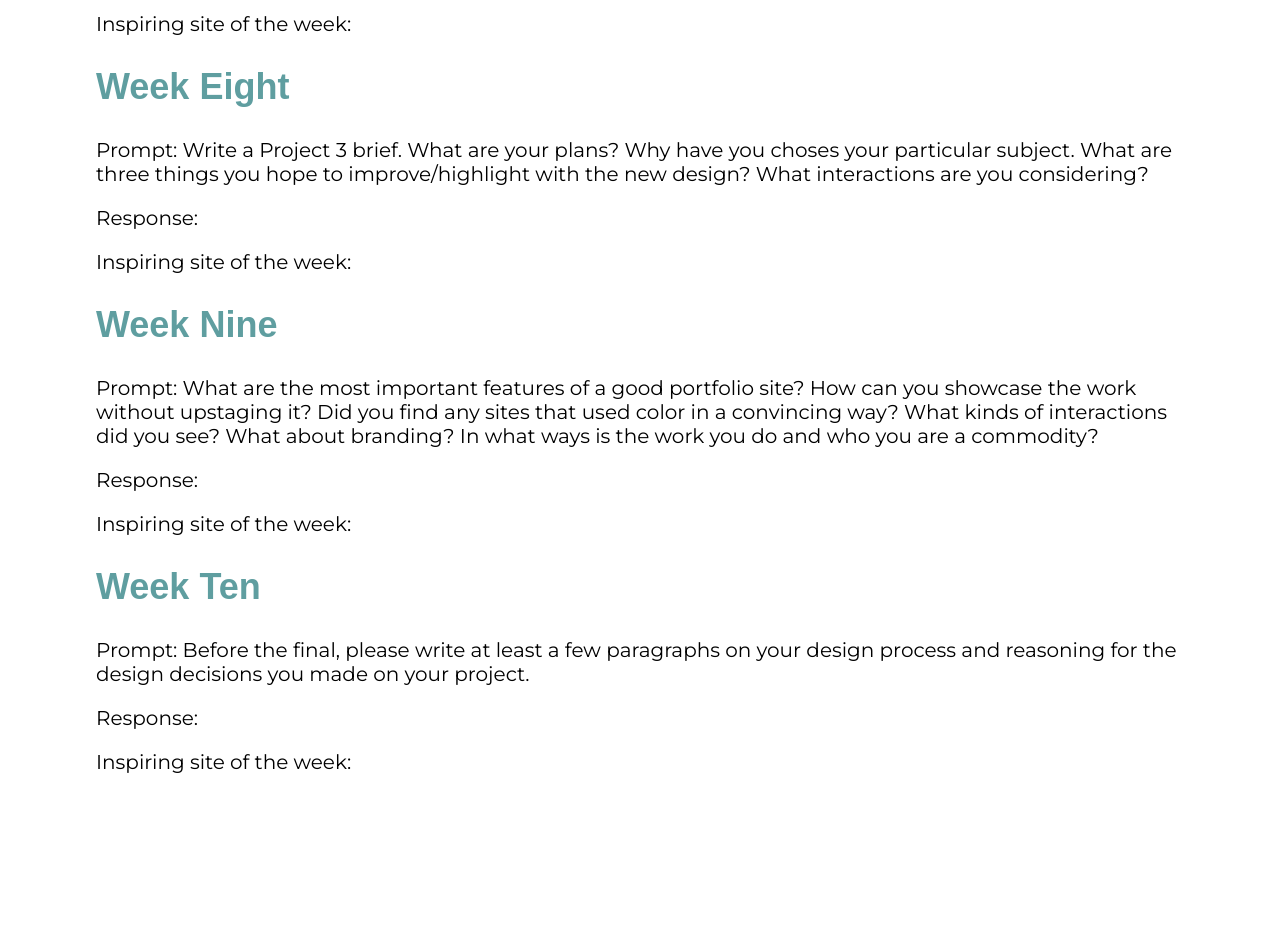
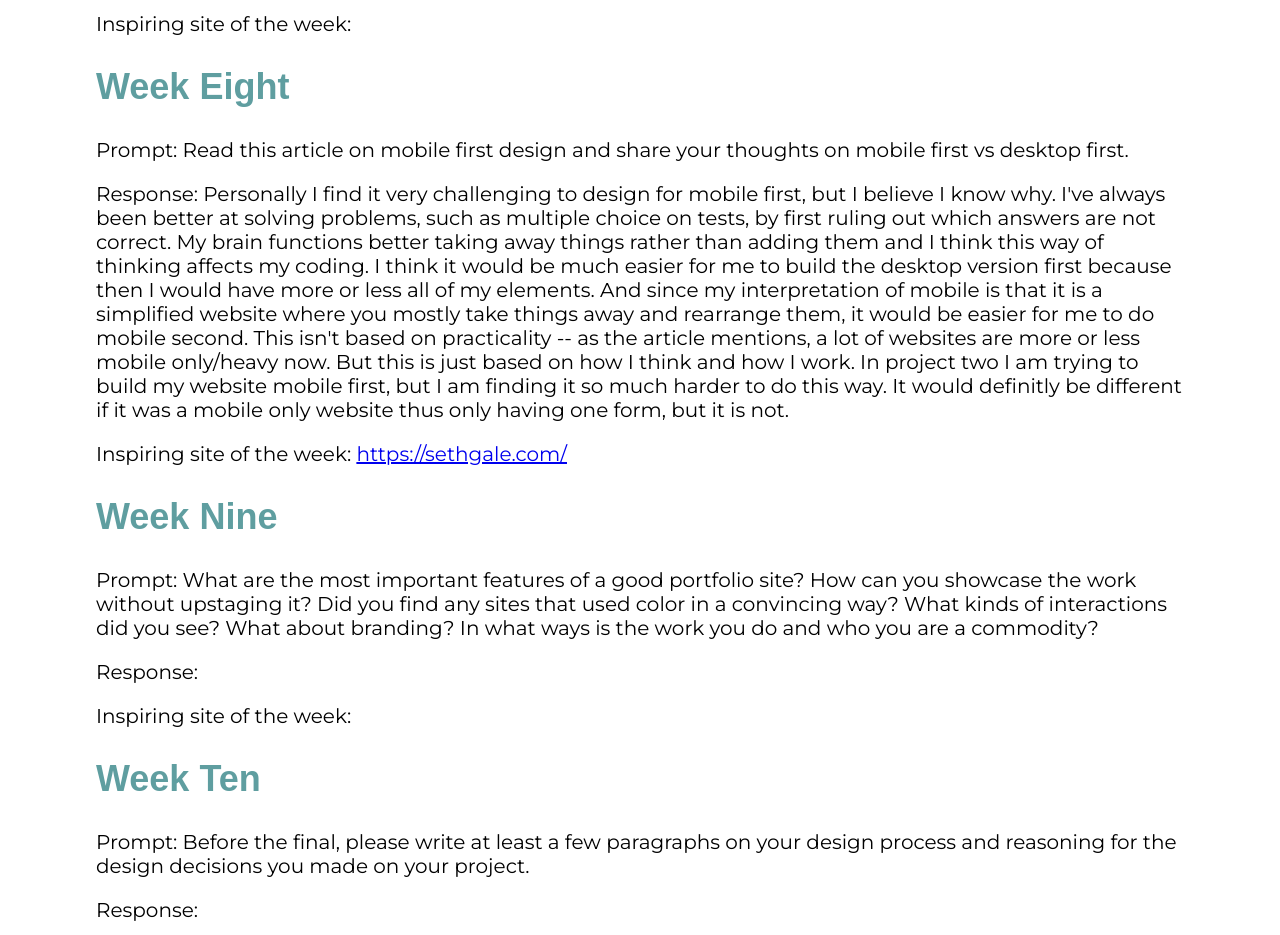
Before and after one commit to anitramr/anitramr.github.io, a plain HTML site: page design-journal.html in a window 1280 px wide. Shown: the part 3180-4115 px from the top of the page. Before the commit the page ends 3974 px from the top, so only its background shows below. Drawn offline with Linux system fonts and the light colour scheme.

Commit message:
Update design-journal.html

```diff
--- a/design-journal.html
+++ b/design-journal.html
@@ -81,9 +81,15 @@
       </section>
       <section>
         <h2>Week Eight</h2>
-        <p>Prompt: Write a Project 3 brief. What are your plans? Why have you choses your particular subject. What are three things you hope to improve/highlight with the new design? What interactions are you considering?</p>
-        <p>Response:</p>
-        <p>Inspiring site of the week: <a href=""></a></p>
+        <p>Prompt: Read this article on mobile first design and share your thoughts on mobile first vs desktop first.</p>
+        <p>Response: Personally I find it very challenging to design for mobile first, but I believe I know why. I've always been better at solving problems, such as multiple choice on tests,
+          by first ruling out which answers are not correct. My brain functions better taking away things rather than adding them and I think this way of thinking affects my coding. I think it
+          would be much easier for me to build the desktop version first because then I would have more or less all of my elements. And since my interpretation of mobile is that it is a simplified
+          website where you mostly take things away and rearrange them, it would be easier for me to do mobile second. This isn't based on practicality -- as the article mentions, a lot of websites
+          are more or less mobile only/heavy now. But this is just based on how I think and how I work. In project two I am trying to build my website mobile first, but I am finding it so much
+          harder to do this way. It would definitly be different if it was a mobile only website thus only having one form, but it is not.
+        </p>
+        <p>Inspiring site of the week: <a href="https://sethgale.com/" target="_blank">https://sethgale.com/</a></p>
       </section>
       <section>
         <h2>Week Nine</h2>
```
